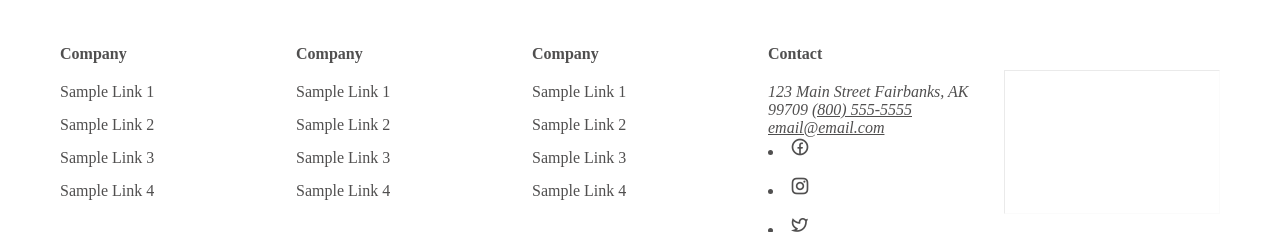
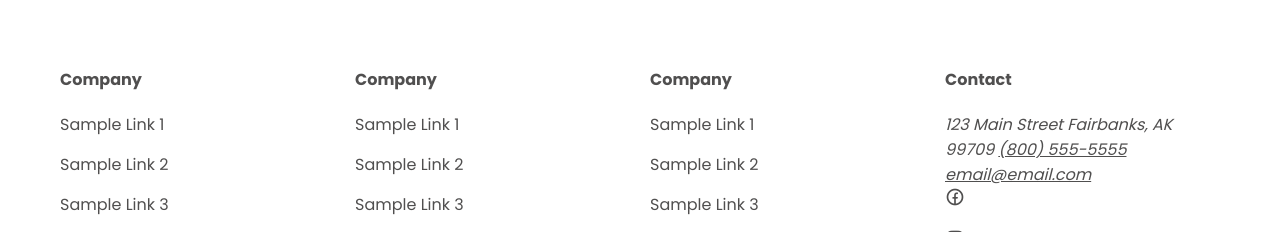
Before and after one commit to Trevonator8/Travel_Agency_Webpage, a plain HTML site: page index.html in a window 1280 px wide. Shown: the part 2568-2800 px from the top of the page. Drawn offline with nearby package versions, Linux system fonts and the light colour scheme.

Commit message:
bug fixes: Bullet points next to social media icons removed. Fixed footer-separator appearing malformed

```diff
--- a/css/styles.css
+++ b/css/styles.css
@@ -40,7 +40,7 @@ html{
 }
 
 body{
-    font-family: var(--font0family);
+    font-family: var(--font-family);
     font-size: var(--font-size-sm);
     color: var(--dark-clr);
     overflow-x: hidden;
@@ -62,6 +62,10 @@ img{
 
 i{
     font-size: var(--margin-md);
+}
+
+.list-item {
+    list-style-type: none;
 }
 
 /* Reusable */
--- a/index.html
+++ b/index.html
@@ -33,7 +33,7 @@
                 </ul>
             </div>
 
-            <a href="#" class="btn sm-screen-hidden">Booking</a>
+            <a href="#newsletter" class="btn sm-screen-hidden">Booking</a>
 
             <div class="menu-toggle-icon lg-screen-hidden place-items-center" id="menu-toggle-icon">
                 <i class="ri-menu-3-line menu-open-icon"></i>
@@ -271,17 +271,17 @@
                 </address>
                 <ui class="list">
                     <li class="list-item">
-                        <a href="#" class="list-link">
+                        <a href="#" class="list-link, social-media">
                             <i class="ri-facebook-circle-line"></i>
                         </a>
                     </li>
                     <li class="list-item">
-                        <a href="#" class="list-link">
+                        <a href="#" class="list-link, social-media">
                             <i class="ri-instagram-line"></i>
                         </a>
                     </li>
                     <li class="list-item">
-                        <a href="#" class="list-link">
+                        <a href="#" class="list-link, social-media">
                             <i class="ri-twitter-line"></i>
                         </a>
                     </li>
@@ -289,13 +289,14 @@
             </div>
 
 
-            <hr class="footer-separator">
 
-            <span class="copyright">&copy; 2024 TravelAgency Inc. All rights reserved.</span>
         </div>
 
 
     </footer>
+    <hr class="footer-separator">
+
+    <span class="copyright">&copy; 2024 TravelAgency Inc. All rights reserved.</span>
 
 </body>
 <script src="./js/main.js"></script>
```
